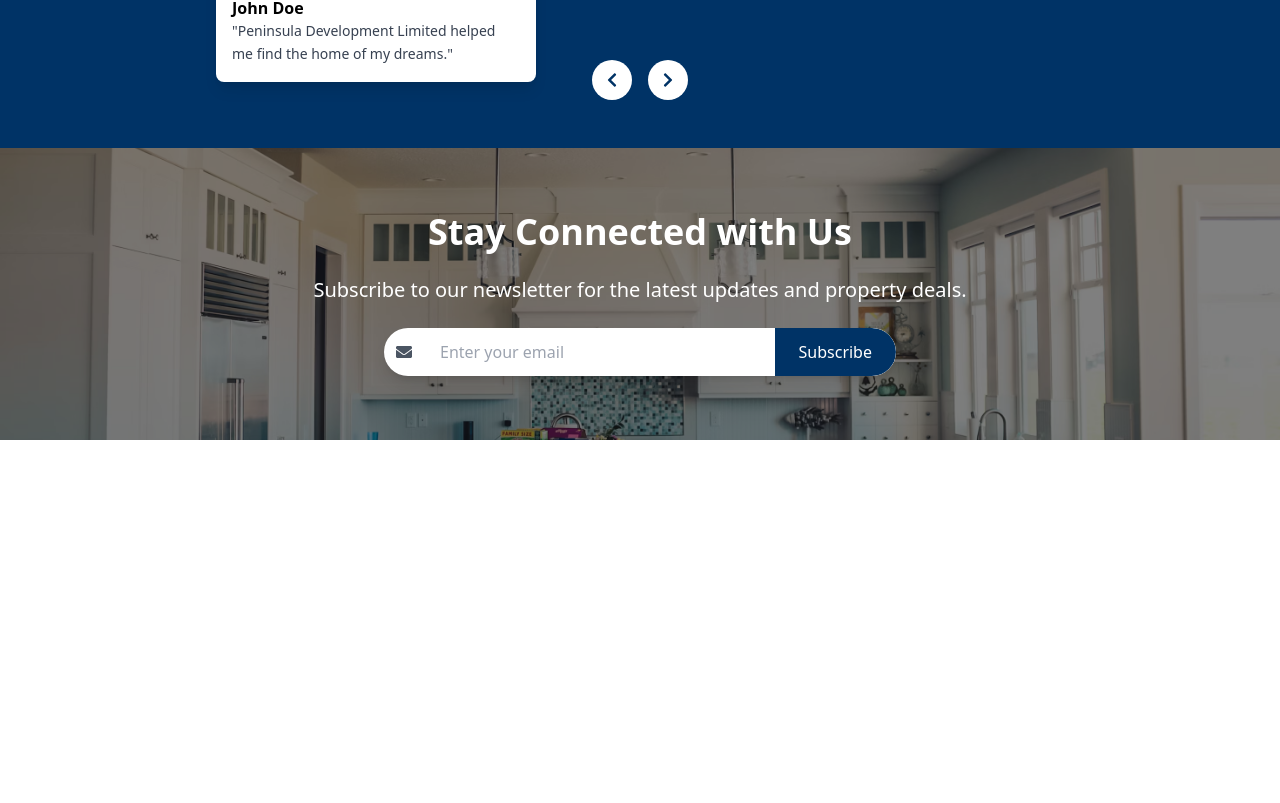
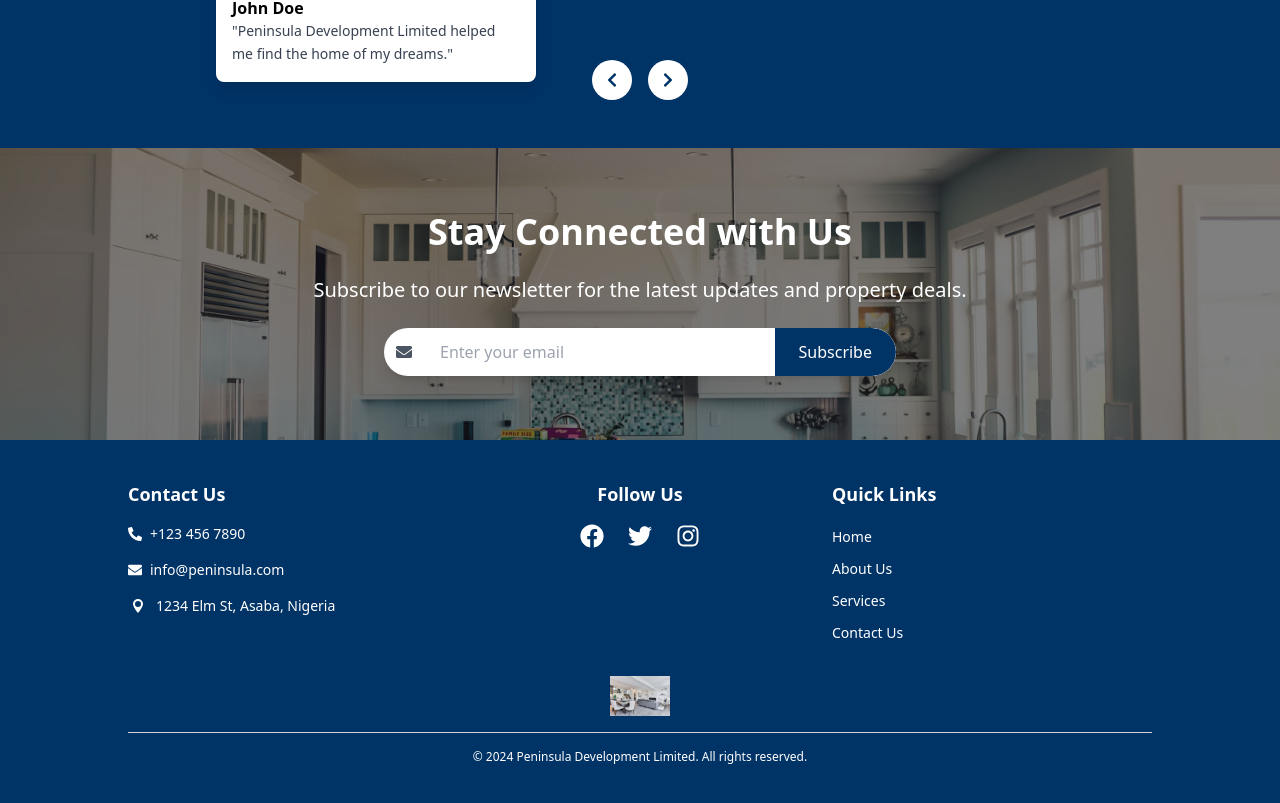
Before and after one commit to Joshua-Coded/Peninsula-real-estate, a React (Create React App) app in the folder real-estate-app/: page /about in a window 1280 px wide. Shown: the part 3106-3909 px from the top of the page. Before the commit the page ends 3546 px from the top, so only its background shows below. Built offline with nearby package versions, Linux system fonts and the light colour scheme.

Commit message:
some codes

```diff
--- a/real-estate-app/src/App.tsx
+++ b/real-estate-app/src/App.tsx
@@ -1,5 +1,6 @@
 import AboutUs from "./components/AboutUs";
 import ConnectSection from "./components/ConnectSection";
+import Footer from "./components/Footer";
 import Hero from "./components/Hero";
 import Navbar from "./components/Navbar";
 import Properties from "./components/Properties";
@@ -17,6 +18,7 @@ function App() {
       <Services />
       <Testimonials />
       <ConnectSection />
+      <Footer />
     </div>
   );
 }
--- /dev/null
+++ b/real-estate-app/src/components/Footer.tsx
@@ -0,0 +1,79 @@
+import React from "react";
+import logo from "../images/image1.avif";
+import { FaEnvelope, FaFacebook, FaInstagram, FaPhoneAlt, FaTwitter } from "react-icons/fa";
+
+const Footer: React.FC = () => {
+    return (
+        <footer className="bg-primary text-white py-10">
+            <div className="max-w-screen-lg mx-auto grid grid-cols-1 md:grid-cols-3 gap-8">
+                {/* Left: Contact Details */}
+                <div className="space-y-4 text-center md:text-left">
+                    <h3 className="text-lg font-semibold">Contact Us</h3>
+                    <p className="flex justify-center md:justify-start items-center text-sm">
+                        <FaPhoneAlt className="mr-2" /> +123 456 7890
+                    </p>
+                    <p className="flex justify-center md:justify-start items-center text-sm">
+                        <FaEnvelope className="mr-2" /> info@peninsula.com
+                    </p>
+                    <p className="flex justify-center md:justify-start items-center text-sm">
+                        <svg xmlns="http://www.w3.org/2000/svg" className="h-5 w-5 mr-2" viewBox="0 0 20 20" fill="currentColor">
+                            <path fillRule="evenodd" d="M5 8a5 5 0 1110 0c0 3-5 9-5 9S5 11 5 8zm5-3a3 3 0 100 6 3 3 0 000-6z" clipRule="evenodd" />
+                        </svg>
+                        1234 Elm St, Asaba, Nigeria
+                    </p>
+                </div>
+
+                {/* Center: Social Media Links */}
+                <div className="text-center">
+                    <h3 className="text-lg font-semibold mb-4">Follow Us</h3>
+                    <div className="flex justify-center space-x-6">
+                        <a href="https://facebook.com" target="_blank" rel="noopener noreferrer" className="hover:text-gray-300">
+                            <FaFacebook size={24} />
+                        </a>
+                        <a href="https://twitter.com" target="_blank" rel="noopener noreferrer" className="hover:text-gray-300">
+                            <FaTwitter size={24} />
+                        </a>
+                        <a href="https://instagram.com" target="_blank" rel="noopener noreferrer" className="hover:text-gray-300">
+                            <FaInstagram size={24} />
+                        </a>
+                    </div>
+                </div>
+
+                {/* Right: Quick Links */}
+                <div className="space-y-4 text-center md:text-left">
+                    <h3 className="text-lg font-semibold">Quick Links</h3>
+                    <ul className="space-y-2">
+                        <li>
+                            <a href="#home" className="hover:text-gray-300 text-sm">Home</a>
+                        </li>
+                        <li>
+                            <a href="#about" className="hover:text-gray-300 text-sm">About Us</a>
+                        </li>
+                        <li>
+                            <a href="#services" className="hover:text-gray-300 text-sm">Services</a>
+                        </li>
+                        <li>
+                            <a href="#contact" className="hover:text-gray-300 text-sm">Contact Us</a>
+                        </li>
+                    </ul>
+                </div>
+            </div>
+
+            {/* Bottom Section */}
+            <div className="mt-8">
+                <div className="max-w-screen-lg mx-auto flex flex-col items-center space-y-4">
+                    {/* Logo */}
+                    <img src={logo} alt="Company Logo" className="h-10" />
+
+                    {/* Horizontal Line */}
+                    <div className="w-full border-t border-gray-300"></div>
+
+                    {/* Copyright */}
+                    <p className="text-xs text-center">© 2024 Peninsula Development Limited. All rights reserved.</p>
+                </div>
+            </div>
+        </footer>
+    );
+};
+
+export default Footer;
```
